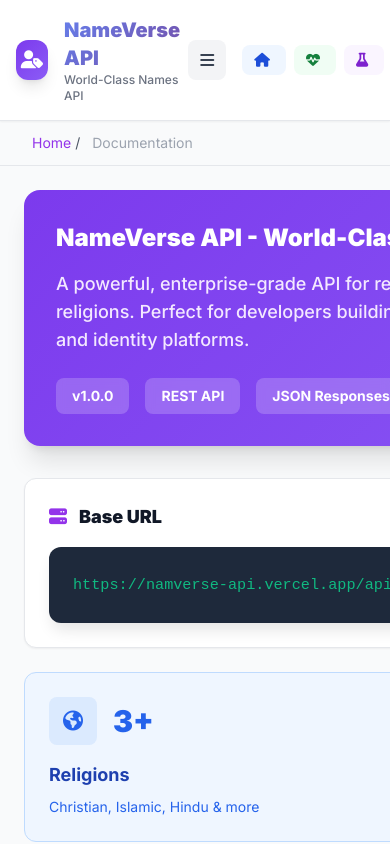
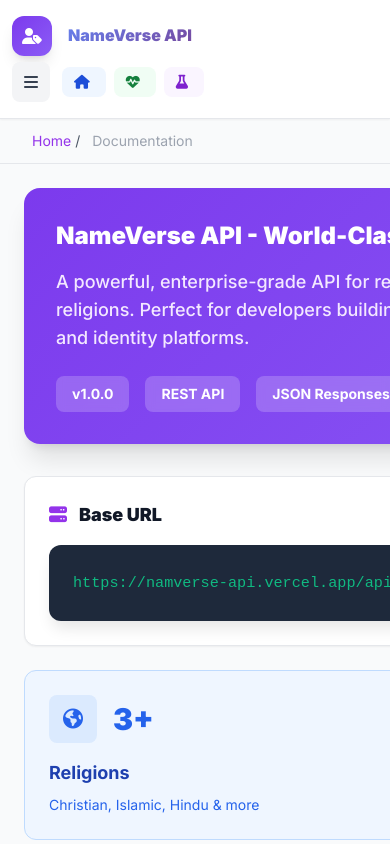
Before and after one commit to zakriyakhandeveloper/NameVerseApiDocumentations, a website: page NameMeaningApiDocumentation/docs/Docs.html in a window 390 px wide. Shown: the top 844 px of the page. Drawn offline with nearby package versions, Linux system fonts and the light colour scheme.

Commit message:
UX: fix docs top navbar on small screens (wrap, reduce padding, hide subtitle)

```diff
--- a/NameMeaningApiDocumentation/docs/Docs.html
+++ b/NameMeaningApiDocumentation/docs/Docs.html
@@ -146,6 +146,20 @@
         padding-left: 1rem;
         padding-right: 1rem;
       }
+    }
+
+    /* Top navbar mobile adjustments */
+    @media (max-width: 640px) {
+      nav .container { padding-left: 0.75rem; padding-right: 0.75rem; }
+      nav .container > div { display:flex; flex-wrap:wrap; align-items:center; gap:0.4rem; }
+      nav .container .flex.items-center.justify-between { align-items:center; }
+      nav .container .flex.items-center.space-x-4 { flex: 1 1 auto; min-width:0; }
+      nav .container .flex.items-center.space-x-4 > div > h1 { font-size:1rem; line-height:1.1; }
+      nav .container .flex.items-center.space-x-4 > div > p { display:none; }
+      nav .container .flex.items-center.space-x-4 i.fas { font-size:16px; }
+      nav .container .flex.items-center.space-x-2 { flex: 0 0 auto; }
+      #tocToggle { margin-right: 0.25rem; }
+      .container .px-4 { padding-left:0.5rem; padding-right:0.5rem; }
     }
 
     /* Responsive fixes to avoid overflowing components on small screens */
```
